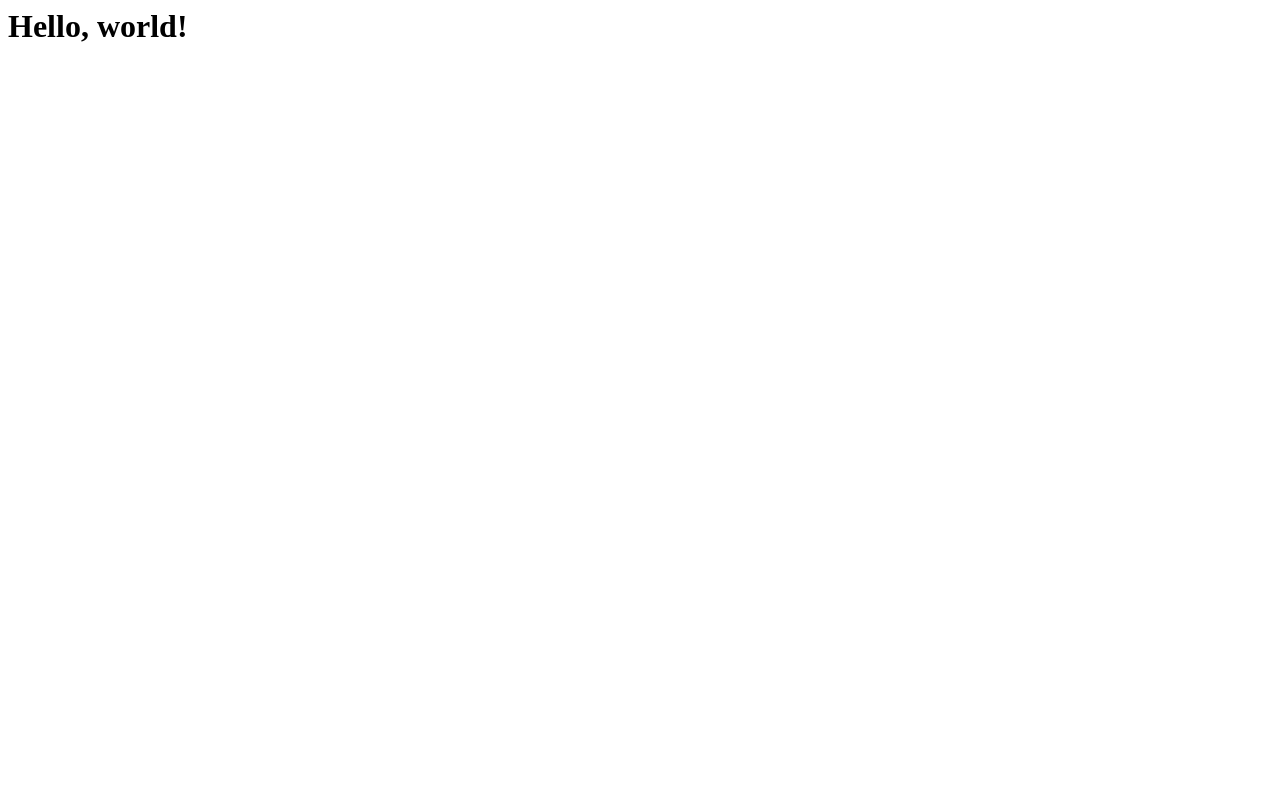
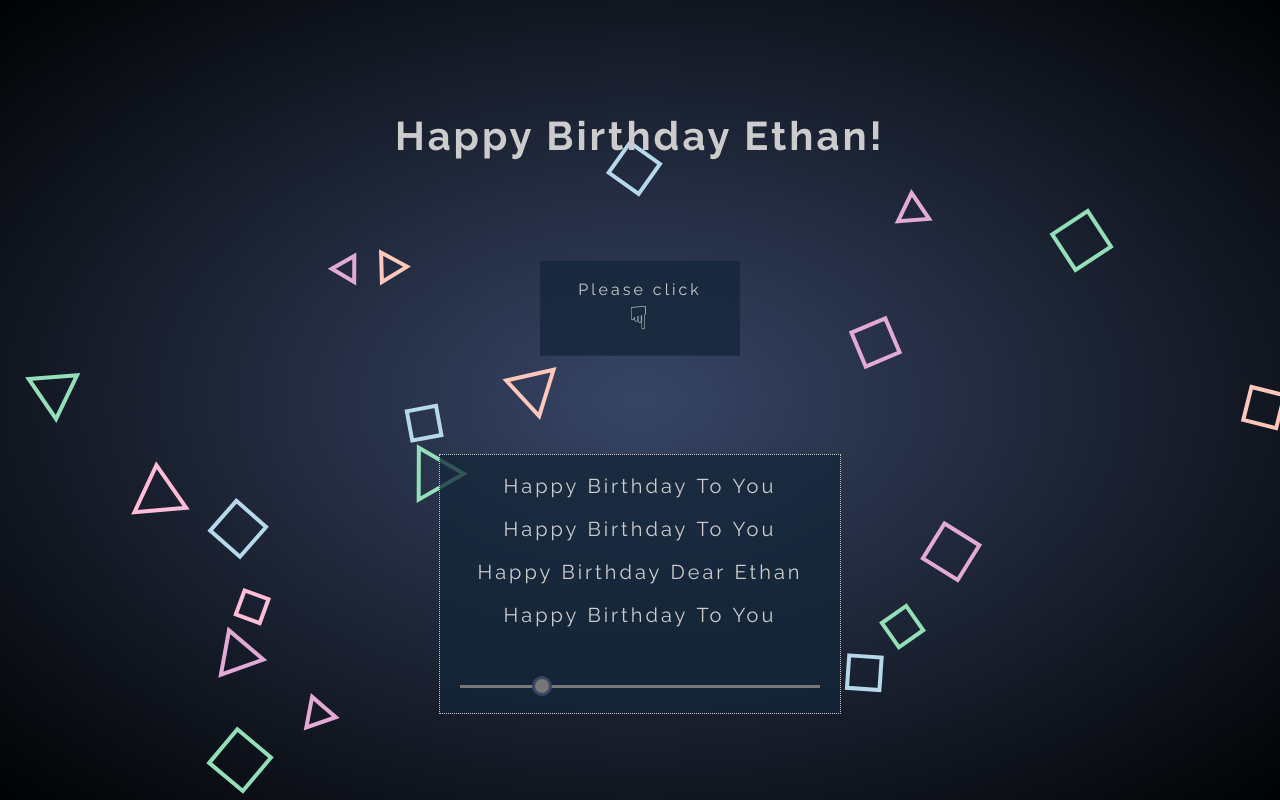
Before and after one commit to ethanrnosborne/website, a plain HTML site: page index.html in a window 1280 px wide. Drawn offline with nearby package versions, Linux system fonts and the light colour scheme.

Commit message:
Happy birthday, son!

```diff
--- a/index.html
+++ b/index.html
@@ -1,5 +1,28 @@
-<html>
+<!DOCTYPE html>
+<html lang="en" >
+<head>
+  <meta charset="UTF-8">
+  <title>CodePen - Happy birthday karaoke</title>
+  <link rel="stylesheet" href="https://cdnjs.cloudflare.com/ajax/libs/normalize/5.0.0/normalize.min.css">
+  <link rel="stylesheet" href="./style.css">
+  <script src="https://cdnjs.cloudflare.com/ajax/libs/prefixfree/1.0.7/prefixfree.min.js"></script>
+</head>
 <body>
-<h1>Hello, world!</h1>
+<canvas id="canvas"></canvas>
+<h1>Happy Birthday Ethan!</h1>
+<div id="pleaseClick">Please click<br><span>&#9759;</span></div>
+<div id="wishes">
+  <p id="p1"></p>
+  <p id="p2"></p>
+  <p id="p3"></p>
+  <p id="p4"></p>
+  <p class="control">
+    <label for="inputSpeed"></label>
+    <br>
+    <input type="range" id="inputSpeed" min="0.1" max="2" step="0.1" value="0.5">
+  </p>
+</div>
+  <script src='https://codepen.io/enxaneta/pen/feac0eae1a56efd57f04e1bf75caeb59.js'></script>
+  <script  src="./script.js"></script>
 </body>
 </html>
--- /dev/null
+++ b/script.js
@@ -0,0 +1,205 @@
+const audioCtx = new (window.AudioContext || window.webkitAudioContext)();
+
+const notes = [
+{ f: 262, d: .5, t: "Hap", p: p1 },
+{ f: 262, d: .5, t: "py&nbsp;", p: p1 },
+{ f: 294, d: 1, t: "Birth", p: p1 },
+{ f: 262, d: 1, t: "day&nbsp;", p: p1 },
+{ f: 349, d: 1, t: "To&nbsp;", p: p1 },
+{ f: 330, d: 2, t: "You", p: p1 },
+
+{ f: 262, d: .5, t: "Hap", p: p2 },
+{ f: 262, d: .5, t: "py&nbsp;", p: p2 },
+{ f: 294, d: 1, t: "Birth", p: p2 },
+{ f: 262, d: 1, t: "day&nbsp;", p: p2 },
+{ f: 392, d: 1, t: "To&nbsp;", p: p2 },
+{ f: 349, d: 2, t: "You", p: p2 },
+
+{ f: 262, d: .5, t: "Hap", p: p3 },
+{ f: 262, d: .5, t: "py&nbsp;", p: p3 },
+{ f: 523, d: 1, t: "Birth", p: p3 },
+{ f: 440, d: 1, t: "day&nbsp;", p: p3 },
+{ f: 349, d: 1, t: "Dear&nbsp;", p: p3 },
+{ f: 330, d: 1, t: "Eth", p: p3 },
+{ f: 294, d: 3, t: "an", p: p3 },
+
+{ f: 466, d: .5, t: "Hap", p: p4 },
+{ f: 466, d: .5, t: "py&nbsp;", p: p4 },
+{ f: 440, d: 1, t: "Birth", p: p4 },
+{ f: 349, d: 1, t: "day&nbsp;", p: p4 },
+{ f: 392, d: 1, t: "To&nbsp;", p: p4 },
+{ f: 349, d: 2, t: "You", p: p4 }];
+
+
+//DOM
+notes.map(n => createSpan(n));
+
+function createSpan(n) {
+  n.sp = document.createElement("span");
+  n.sp.innerHTML = n.t;
+  n.p.appendChild(n.sp);
+}
+
+// SOUND
+let speed = inputSpeed.value;
+let flag = false;
+let sounds = [];
+
+class Sound {
+  constructor(freq, dur, i) {
+    this.stop = true;
+    this.frequency = freq; // la frecuencia
+    this.waveform = "triangle"; // la forma de onda
+    this.dur = dur; // la duración en segundos
+    this.speed = this.dur * speed;
+    this.initialGain = .15;
+    this.index = i;
+    this.sp = notes[i].sp;
+  }
+
+  cease() {
+    this.stop = true;
+    this.sp.classList.remove("jump");
+    //this.sp.style.animationDuration = `${this.speed}s`;
+    if (this.index < sounds.length - 1) {sounds[this.index + 1].play();}
+    if (this.index == sounds.length - 1) {flag = false;}
+  }
+
+  play() {
+    // crea un nuevo oscillator
+    this.oscillator = audioCtx.createOscillator();
+    // crea un nuevo nodo de ganancia
+    this.gain = audioCtx.createGain();
+    // establece el valor inicial del volumen del sonido
+    this.gain.gain.value = this.initialGain;
+    // establece el tipo de oscillator
+    this.oscillator.type = this.waveform;
+    // y el valor de la frecuencia
+    this.oscillator.frequency.value = this.frequency;
+    // el volumen del sonido baja exponencialmente
+    this.gain.gain.exponentialRampToValueAtTime(0.01, audioCtx.currentTime + this.speed);
+    // conecta el oscillator con el nodo de ganancia
+    this.oscillator.connect(this.gain);
+    // y la ganancia con el dispositivo de destino
+    this.gain.connect(audioCtx.destination);
+    // inicia el oscillator
+    this.oscillator.start(audioCtx.currentTime);
+    this.sp.setAttribute("class", "jump");
+    this.stop = false;
+    // para el oscillator después de un tiempo (this.speed)
+    this.oscillator.stop(audioCtx.currentTime + this.speed);
+    this.oscillator.onended = () => {this.cease();};
+  }}
+
+
+for (let i = 0; i < notes.length; i++) {
+  let sound = new Sound(notes[i].f, notes[i].d, i);
+  sounds.push(sound);
+}
+
+
+// EVENTS
+wishes.addEventListener("click", function (e) {
+  if (e.target.id != "inputSpeed" && !flag) {
+    sounds[0].play();
+    flag = true;}
+}, false);
+
+
+inputSpeed.addEventListener("input", function (e) {
+  speed = this.value;
+  sounds.map(s => {
+    s.speed = s.dur * speed;
+  });
+}, false);
+
+// CANVAS
+const canvas = document.getElementById("canvas");
+const ctx = canvas.getContext("2d");
+let cw = canvas.width = window.innerWidth,
+cx = cw / 2;
+let ch = canvas.height = window.innerHeight,
+cy = ch / 2;
+
+let requestId = null;
+
+const colors = ["#93DFB8", "#FFC8BA", "#E3AAD6", "#B5D8EB", "#FFBDD8"];
+
+class Particle {
+  constructor() {
+    this.x = Math.random() * cw;
+    this.y = Math.random() * ch;
+    this.r = 15 + ~~(Math.random() * 20); //radius of the circumcircle
+    this.l = 3 + ~~(Math.random() * 2); //polygon sides
+    this.a = 2 * Math.PI / this.l; // angle between polygon vertices
+    this.rot = Math.random() * Math.PI; // polygon rotation
+    this.speed = .05 + Math.random() / 2;
+    this.rotSpeed = 0.005 + Math.random() * .005;
+    this.color = colors[~~(Math.random() * colors.length)];
+  }
+  update() {
+    if (this.y < -this.r) {
+      this.y = ch + this.r;
+      this.x = Math.random() * cw;
+    }
+    this.y -= this.speed;
+  }
+  draw() {
+    ctx.save();
+    ctx.translate(this.x, this.y);
+    ctx.rotate(this.rot);
+    ctx.beginPath();
+    for (let i = 0; i < this.l; i++) {
+      let x = this.r * Math.cos(this.a * i);
+      let y = this.r * Math.sin(this.a * i);
+      ctx.lineTo(x, y);
+    }
+    ctx.closePath();
+    ctx.lineWidth = 4;
+    ctx.strokeStyle = this.color;
+    ctx.stroke();
+
+    ctx.restore();
+  }}
+
+
+
+let particles = [];
+for (let i = 0; i < 20; i++) {
+  let p = new Particle();
+  particles.push(p);
+}
+
+
+
+function Draw() {
+  requestId = window.requestAnimationFrame(Draw);
+  //ctx.globalAlpha=0.65;
+  ctx.clearRect(0, 0, cw, ch);
+  particles.map(p => {
+    p.rot += p.rotSpeed;
+    p.update();
+    p.draw();
+  });
+
+}
+
+
+function Init() {
+  if (requestId) {
+    window.cancelAnimationFrame(requestId);
+    requestId = null;
+  }
+
+
+  cw = canvas.width = window.innerWidth, cx = cw / 2;
+  ch = canvas.height = window.innerHeight, cy = ch / 2;
+
+  //particles.map((p) => p.update());
+  Draw();
+};
+
+setTimeout(function () {
+  Init();
+  window.addEventListener('resize', Init, false);
+}, 15);
--- /dev/null
+++ b/style.css
@@ -0,0 +1,112 @@
+@import url(https://fonts.googleapis.com/css?family=Raleway:400,500,300,600,700,800);
+html, body {
+  height: 100%;
+}
+body {
+  background-image: radial-gradient(#374566, #010203);
+  color: #ccc;
+  font-family: Raleway;
+  letter-spacing: 0.15em;
+  font-size: 20px;
+  display: flex;
+  flex-direction: column;
+  justify-content: space-evenly;
+  align-items: center;
+}
+canvas {
+  position: absolute;
+  z-index: -1;
+  top: 0;
+}
+#wishes {
+  width: 20em;
+  border: 1px dotted;
+  text-align: center;
+  background: hsla(210, 50%, 15%, 0.75);
+}
+span {
+  display: inline-block;
+}
+span.jump {
+  animation: jump 0.25s cubic-bezier(0.68, -0.55, 0.265, 1.55) 0s 2 alternate;
+}
+@keyframes jump {
+  to {
+    transform: translateY(-0.7em);
+  }
+}
+
+#pleaseClick {
+  padding: 20px;
+  background: hsla(210, 50%, 15%, 0.75);
+  font-size: 80%;
+  width: 10em;
+  text-align: center;
+  animation: jump 1s ease-in-out infinite alternate;
+}
+#pleaseClick span {
+  font-size: 200%;
+}
+
+.control {
+  text-align: center;
+}
+
+input[type="range"],
+input[type="range"]::-webkit-slider-runnable-track,
+input[type="range"]::-webkit-slider-thumb {
+  -webkit-appearance: none;
+  width: 18em;
+}
+
+input[type="range"]::-webkit-slider-thumb {
+  background-color: #777;
+  width: 20px;
+  height: 20px;
+  border: 3px solid #374566;
+  border-radius: 50%;
+  margin-top: -9px;
+}
+
+input[type="range"]::-moz-range-thumb {
+  background-color: #777;
+  width: 15px;
+  height: 15px;
+  border: 3px solid #333;
+  border-radius: 50%;
+}
+
+input[type="range"]::-ms-thumb {
+  background-color: #777;
+  width: 20px;
+  height: 20px;
+  border: 3px solid #333;
+  border-radius: 50%;
+}
+
+input[type="range"]::-webkit-slider-runnable-track {
+  background-color: #777;
+  height: 3px;
+}
+
+input[type="range"]:focus::-webkit-slider-runnable-track {
+  outline: none;
+}
+
+input[type="range"]::-moz-range-track {
+  background-color: #777;
+  height: 3px;
+}
+
+input[type="range"]::-ms-track {
+  background-color: #777;
+  height: 3px;
+}
+
+input[type="range"]::-ms-fill-lower {
+  background-color: HotPink;
+}
+
+input[type="range"]::-ms-fill-upper {
+  background-color: black;
+}
```
